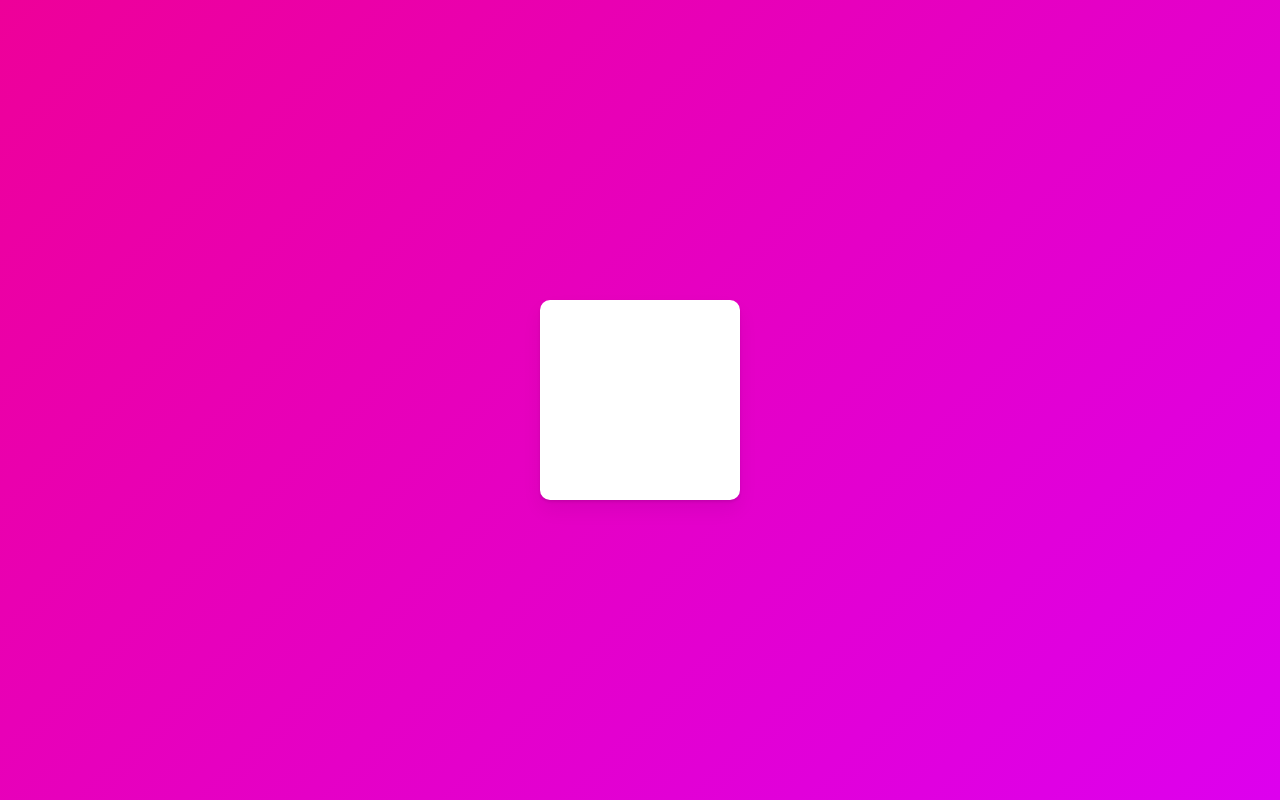
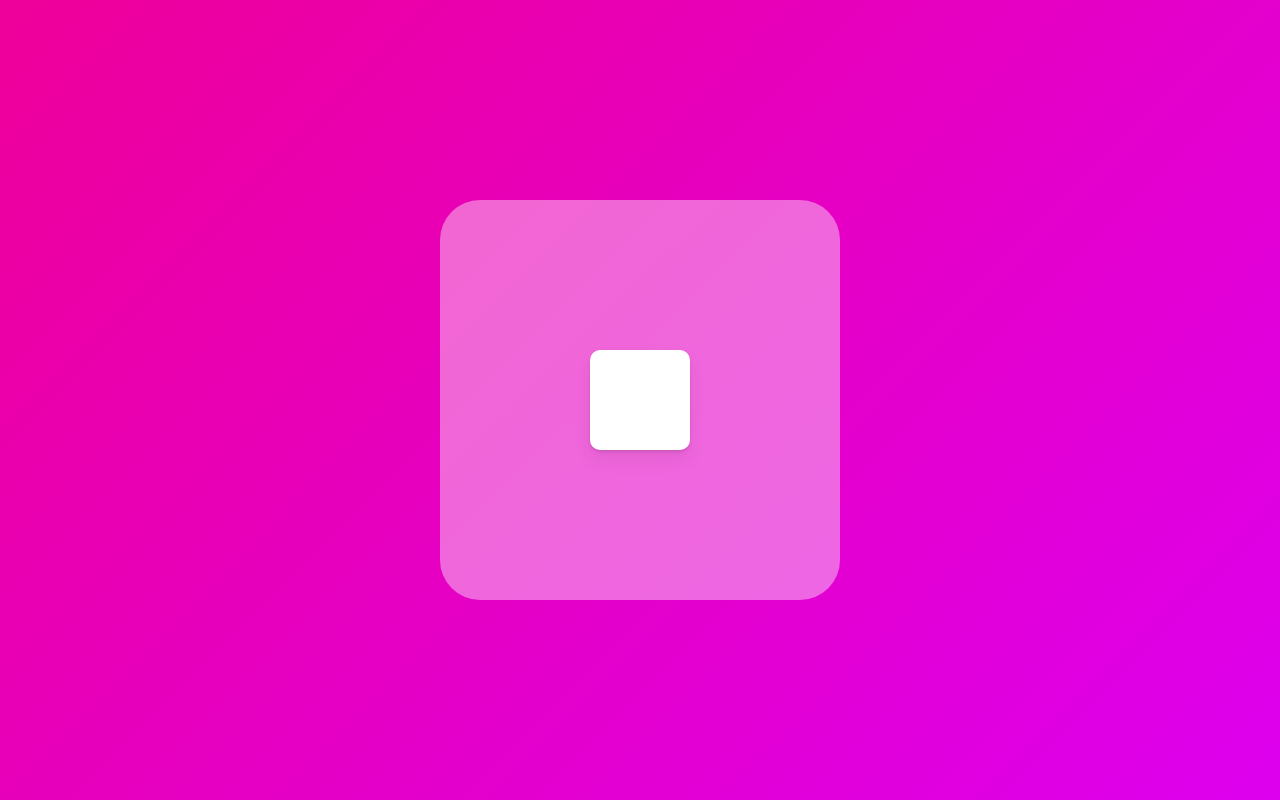
Before and after one commit to devkmins/react_framer_motion, a React (Create React App) app: page / in a window 1280 px wide. Built offline with nearby package versions, Linux system fonts and the light colour scheme.

Commit message:
Drag example

```diff
--- a/src/App.tsx
+++ b/src/App.tsx
@@ -1,5 +1,6 @@
 import styled from "styled-components";
 import { motion } from "framer-motion";
+import { useRef } from "react";
 
 const Wrapper = styled.div`
   display: flex;
@@ -9,9 +10,19 @@ const Wrapper = styled.div`
   height: 100vh;
 `;
 
+const BiggerBox = styled.div`
+  display: flex;
+  justify-content: center;
+  align-items: center;
+  width: 400px;
+  height: 400px;
+  background-color: rgba(255, 255, 255, 0.4);
+  border-radius: 40px;
+`;
+
 const Box = styled(motion.div)`
-  width: 200px;
-  height: 200px;
+  width: 100px;
+  height: 100px;
   background-color: rgba(255, 255, 255, 1);
   border-radius: 10px;
   box-shadow: 0 2px 3px rgba(0, 0, 0, 0.1), 0 10px 20px rgba(0, 0, 0, 0.06);
@@ -23,9 +34,21 @@ const boxVariants = {
 };
 
 function App() {
+  const biggerBoxRef = useRef<HTMLDivElement>(null);
+
   return (
     <Wrapper>
-      <Box variants={boxVariants} whileHover="hover" whileTap="click" />
+      <BiggerBox ref={biggerBoxRef}>
+        <Box
+          drag
+          dragSnapToOrigin
+          dragElastic={0.5}
+          dragConstraints={biggerBoxRef}
+          variants={boxVariants}
+          whileHover="hover"
+          whileTap="click"
+        />
+      </BiggerBox>
     </Wrapper>
   );
 }
```
